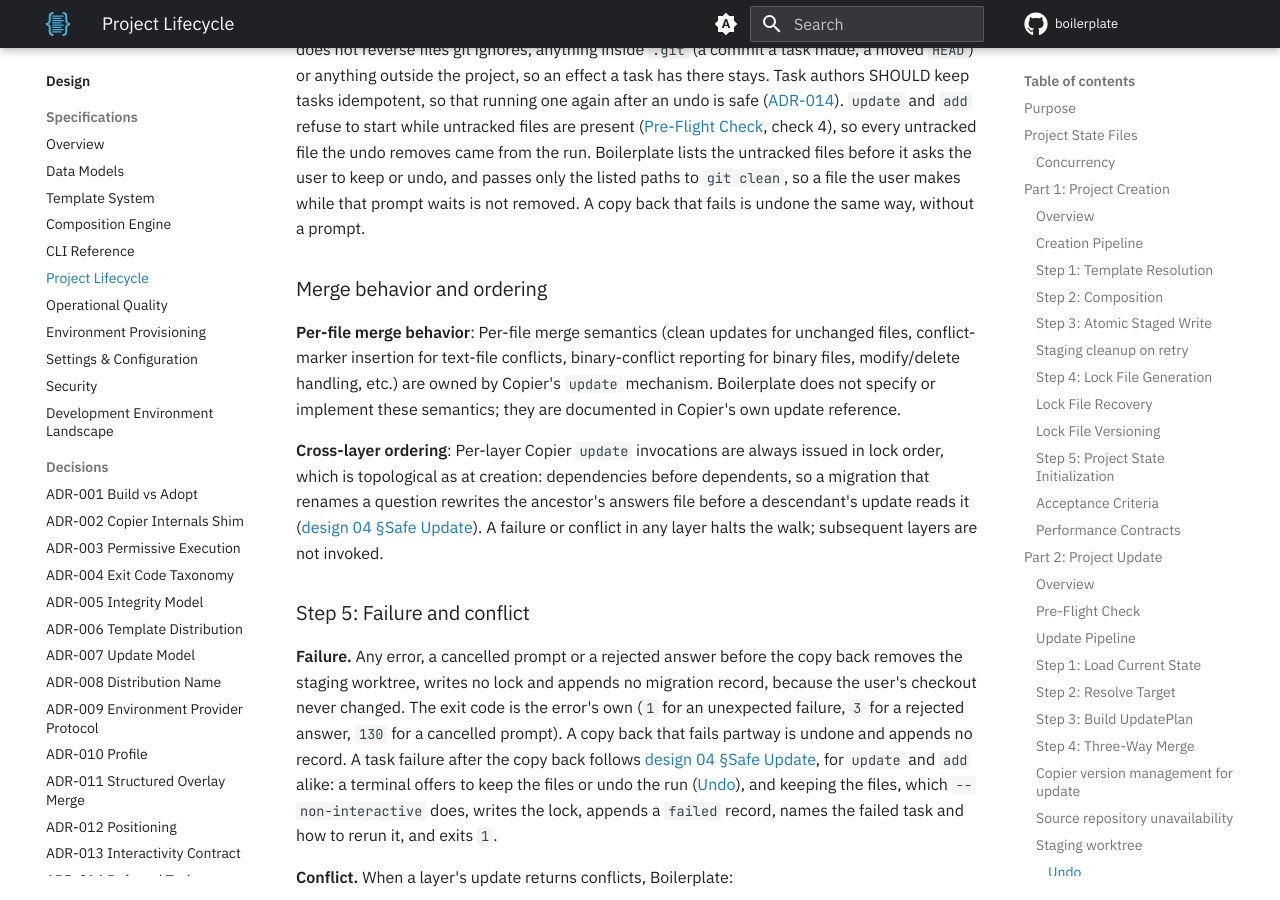
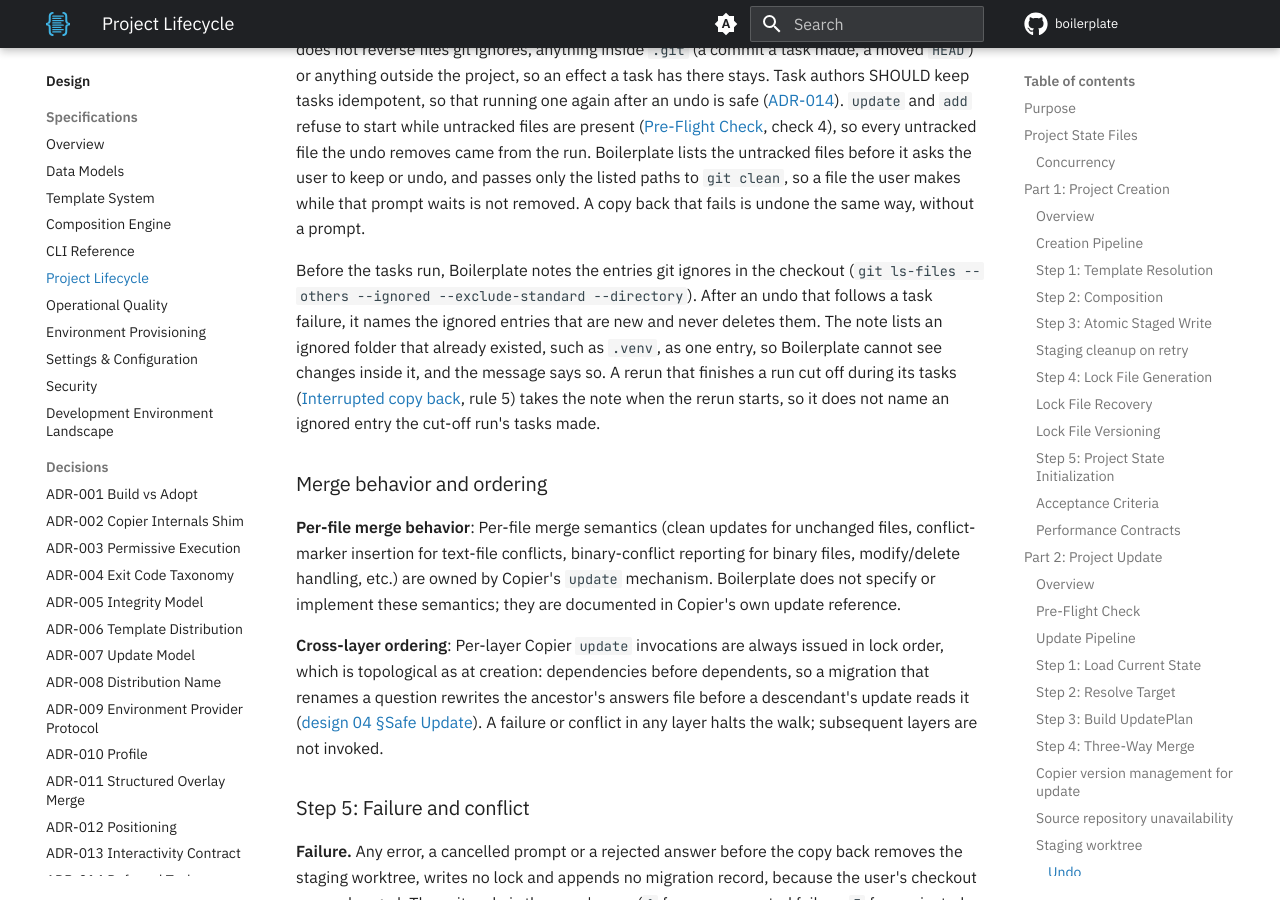
Before and after one commit to TheRealBillSiegler/boilerplate, an MkDocs documentation site: the page built from docs/design/06-project-lifecycle.md, in a window 1280 px wide and 900 px high, scrolled down 15197 px. Built offline with MkDocs 1.6.1 and Material for MkDocs 9.7.7, drawn with Linux system fonts in a browser that asks for light colours; a script that is not in the unit is left out; comment, search, counter and statistics services are not loaded; the version menu is left out.

Commit message:
docs(design): report the ignored entries a task failure leaves
Co-Authored-By: Claude Sonnet 5.5 <noreply@anthropic.com>

```diff
--- a/docs/design/06-project-lifecycle.md
+++ b/docs/design/06-project-lifecycle.md
@@ -331,6 +331,8 @@ Stale worktrees left by an interrupted run are removed by the stale-staging clea
 
 Undo restores every tracked file, in the working tree and the index, from the starting commit, and removes the untracked files that git does not ignore (`git clean -d -f`, without `-x`). It does not reverse files git ignores, anything inside `.git` (a commit a task made, a moved `HEAD`) or anything outside the project, so an effect a task has there stays. Task authors SHOULD keep tasks idempotent, so that running one again after an undo is safe ([ADR-014](adr-014-deferred-task-execution.md#consequences)). `update` and `add` refuse to start while untracked files are present ([Pre-Flight Check](#pre-flight-check), check 4), so every untracked file the undo removes came from the run. Boilerplate lists the untracked files before it asks the user to keep or undo, and passes only the listed paths to `git clean`, so a file the user makes while that prompt waits is not removed. A copy back that fails is undone the same way, without a prompt.
 
+Before the tasks run, Boilerplate notes the entries git ignores in the checkout (`git ls-files --others --ignored --exclude-standard --directory`). After an undo that follows a task failure, it names the ignored entries that are new and never deletes them. The note lists an ignored folder that already existed, such as `.venv`, as one entry, so Boilerplate cannot see changes inside it, and the message says so. A rerun that finishes a run cut off during its tasks ([Interrupted copy back](#interrupted-copy-back), rule 5) takes the note when the rerun starts, so it does not name an ignored entry the cut-off run's tasks made.
+
 ### Merge behavior and ordering
 
 **Per-file merge behavior**: Per-file merge semantics (clean updates for unchanged files, conflict-marker insertion for text-file conflicts, binary-conflict reporting for binary files, modify/delete handling, etc.) are owned by Copier's `update` mechanism. Boilerplate does not specify or implement these semantics; they are documented in Copier's own update reference.
```
